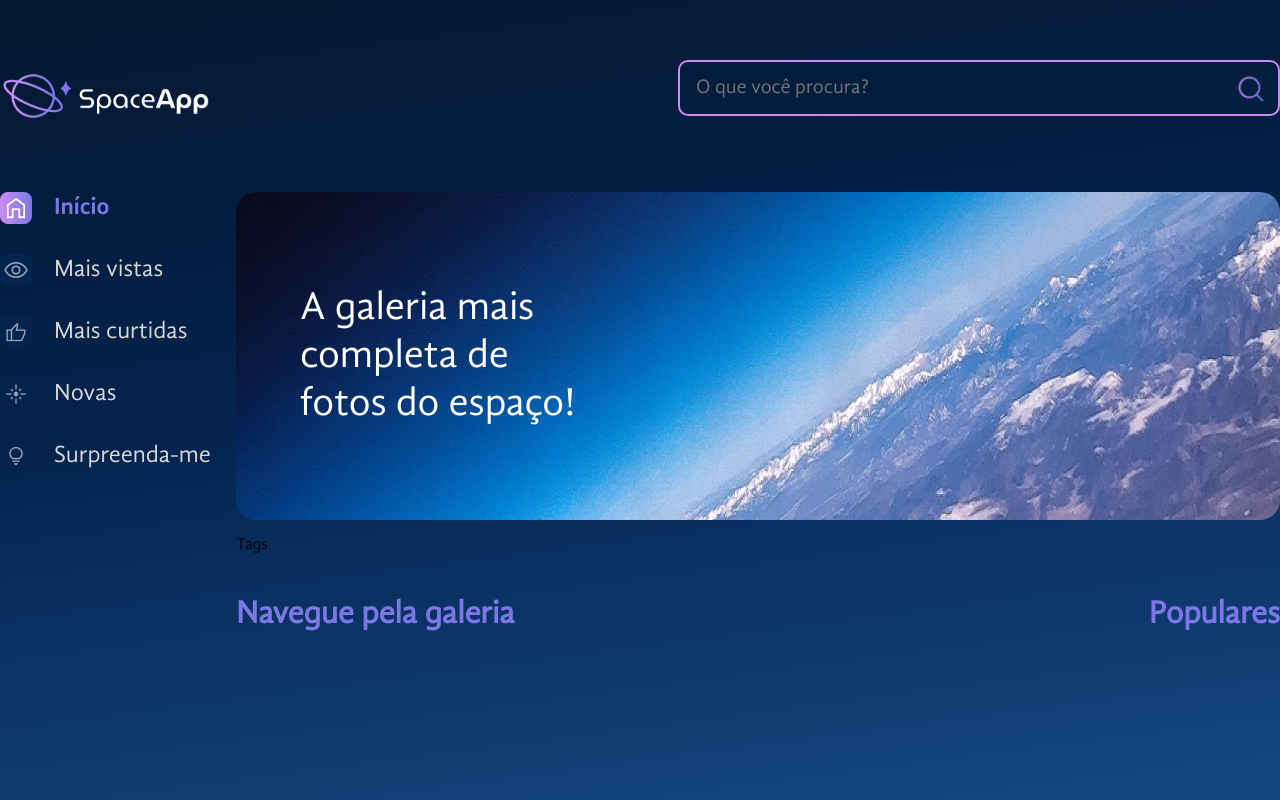
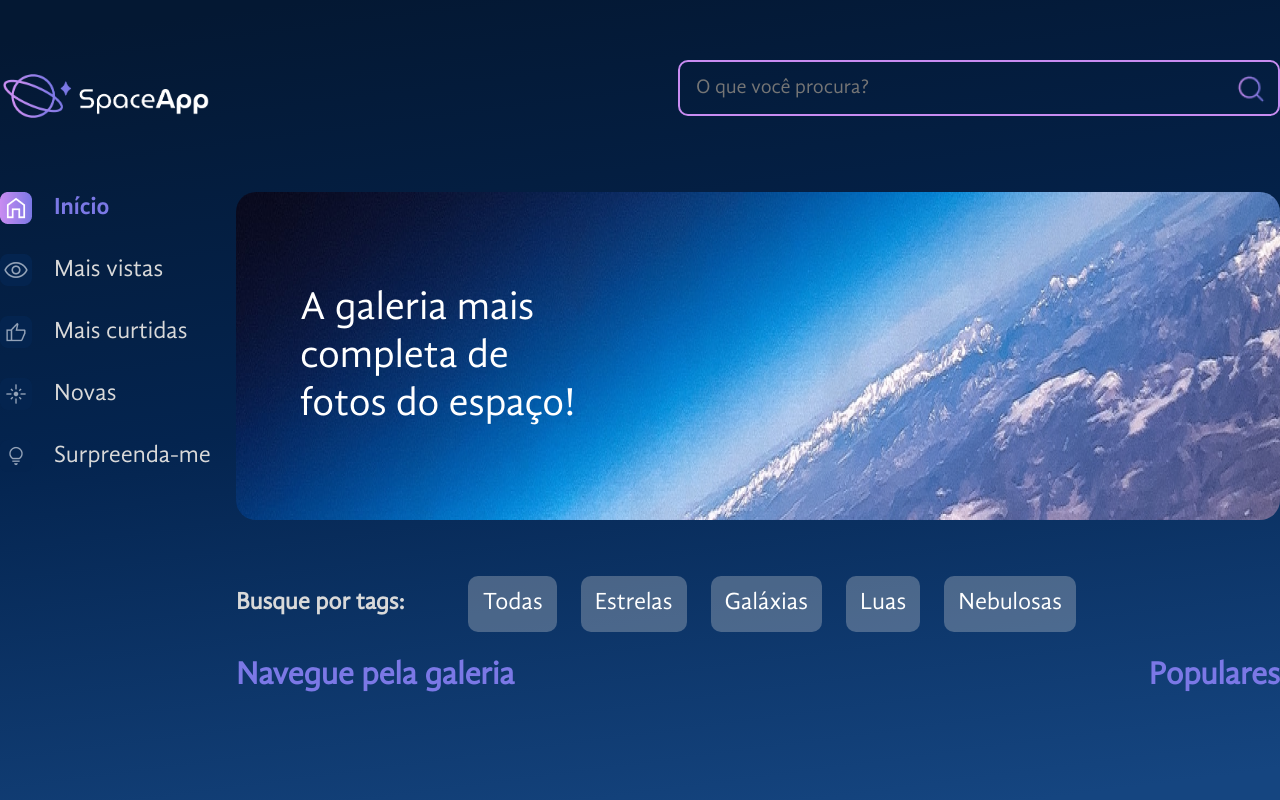
Before and after one commit to LeonardoTorresRodrigues/space-app, a React (Vite) app: page / in a window 1280 px wide. Built offline with nearby package versions, Linux system fonts and the light colour scheme.

Commit message:
feat: add tags component

```diff
--- a/src/components/Galeria/Tags/index.jsx
+++ b/src/components/Galeria/Tags/index.jsx
@@ -1,5 +1,49 @@
+import styled from 'styled-components';
+import tags from './tags.json';
+
+const TagsContainer = styled.section`
+    display: flex;
+    align-items: center;
+    gap: 64px;
+    margin-top: 56px;
+`
+
+const TagTitulo = styled.h3`
+    color: #D9D9D9;
+    font-size: 24px;
+    margin: 0;
+`
+
+const Tag = styled.button`
+    font-size: 24px;
+    color: #FFFFFF;
+    background: rgba(217, 217, 217, 0.3);
+    border-radius: 10px;
+    cursor: pointer;
+    transition: backgroud-color 0.3s ease;
+    padding: 12px;
+    box-sizing: border-box;
+    border: 2px solid transparent;
+    &:hover {
+        border-color: #C98CF1;
+    }
+`
+
+const Div = styled.div`
+    display: flex;
+    gap: 24px;
+    justify-content: end;
+`
+
 const Tags = () => {
-    return <p>Tags</p>
+    return (
+        <TagsContainer>
+            <TagTitulo>Busque por tags:</TagTitulo>
+            <Div>
+                {tags.map(tag => <Tag key={tag.id}>{tag.titulo}</Tag>)}
+            </Div>
+        </TagsContainer>
+    )
 }
 
 export default Tags;
--- /dev/null
+++ b/src/components/Galeria/Tags/tags.json
@@ -0,0 +1,22 @@
+[
+    {
+        "id": 0,
+        "titulo": "Todas"
+    },
+    {
+        "id": 1,
+        "titulo": "Estrelas"
+    },
+    {
+        "id": 2,
+        "titulo": "Galáxias"
+    },
+    {
+        "id": 3,
+        "titulo": "Luas"
+    },
+    {
+        "id": 4,
+        "titulo": "Nebulosas"
+    }
+]
```
